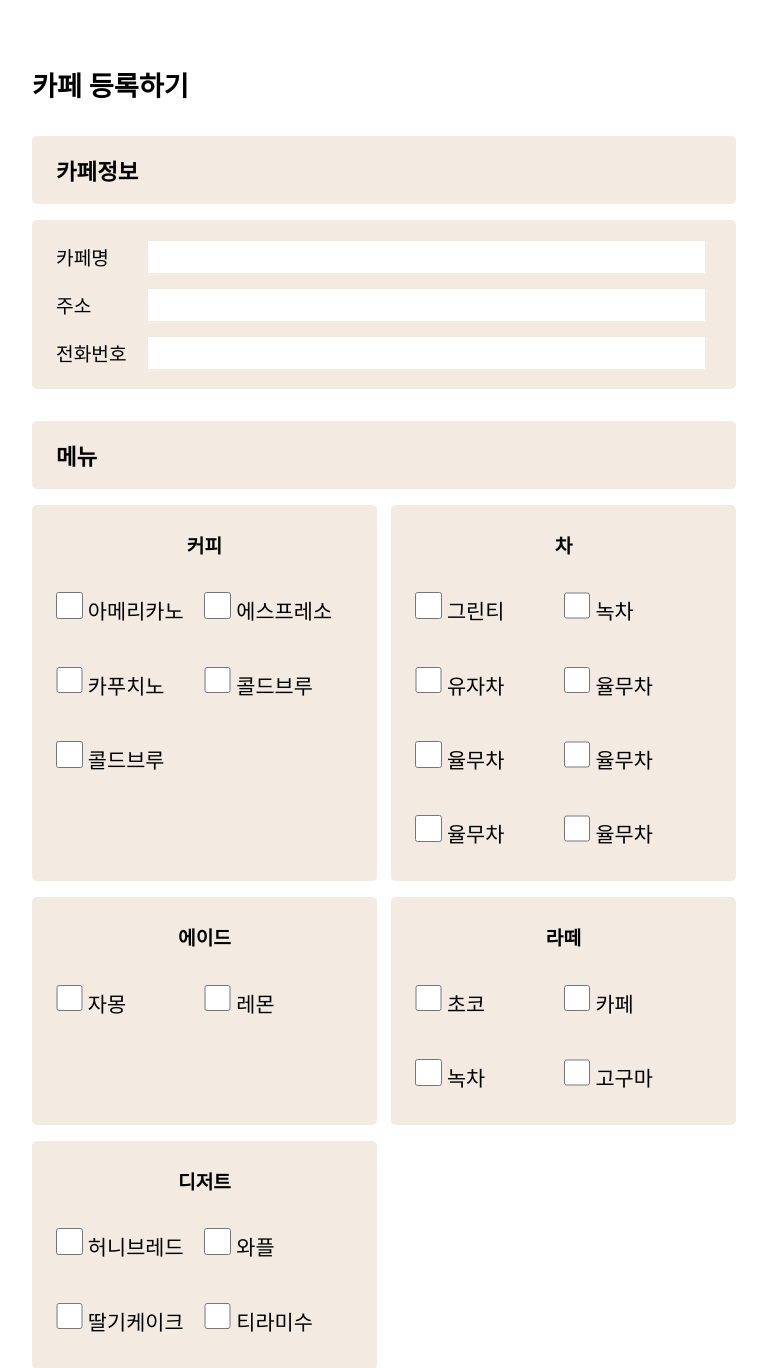
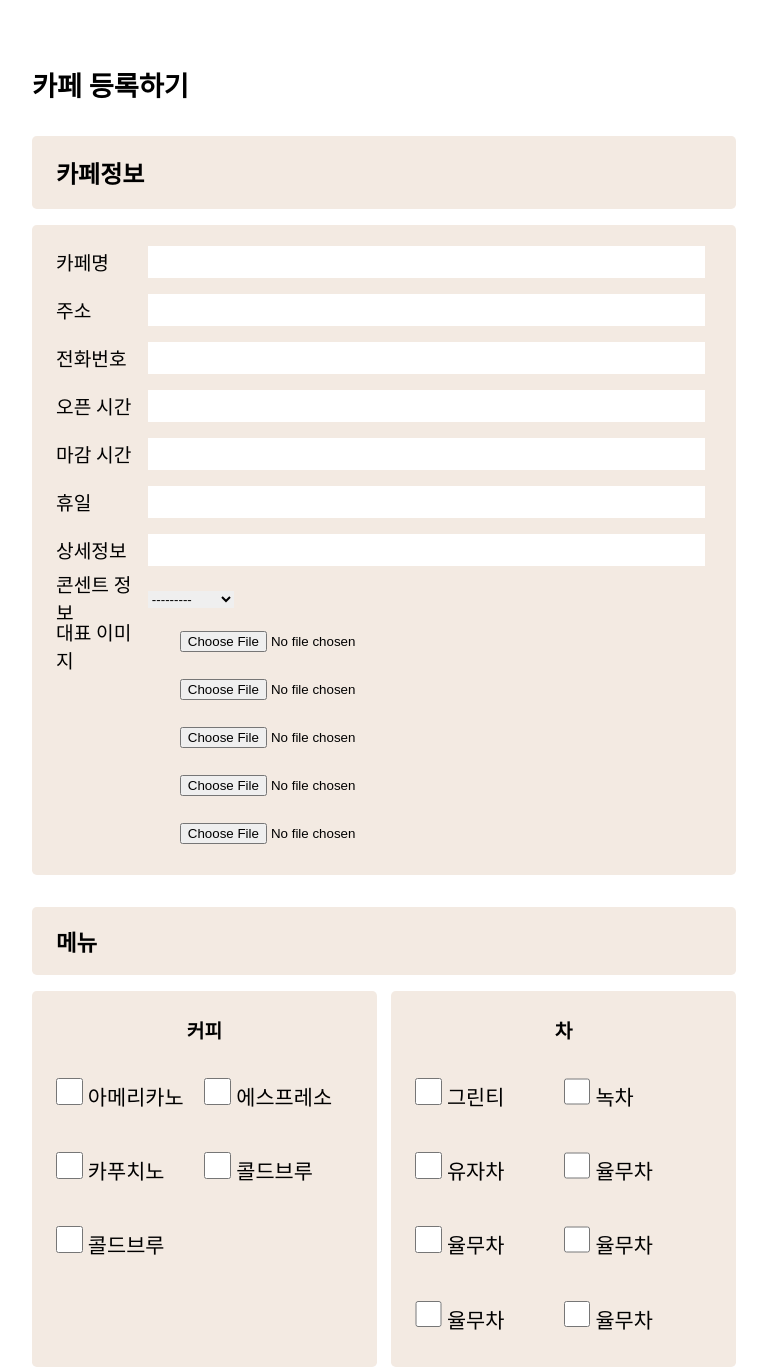
Before and after one commit to seojeongyeon/FFC, a Django app: page /write/ in a window 1280 px wide. Shown: the part 80-1448 px from the top of the page, without its empty margins (256-1023 px from the left). Run offline with Django 3.2, Linux system fonts and the light colour scheme.

Commit message:
카페 등록 모델 수정

```diff
--- a/ffcapp/models.py
+++ b/ffcapp/models.py
@@ -6,12 +6,12 @@ from django.core.validators import MinValueValidator,MaxValueValidator
 class Cafe(models.Model):
     # id = models.AutoField(primary_key=True)
     name = models.CharField(max_length=20, null=True)
-    address = models.TextField(null=True)
+    address = models.CharField(max_length=150, null=True)
     phonenumber = models.CharField(max_length=20,null=True)
     start_time = models.TimeField('start_time',null=True)
     end_time = models.TimeField('end_time',null=True)
     holiday = models.CharField(max_length=27,null=True)
-    content = models.TextField(null=True) #태그
+    content = models.CharField(max_length=1500, null=True) #태그
     menu = models.ImageField(upload_to='images/',null=True, blank = True)
     choice = (
         ('yes', '있음'),
--- a/ffcapp/templates/search.html
+++ b/ffcapp/templates/search.html
@@ -26,7 +26,7 @@
                 {% for cafe in cafes%}
                     <article class="card">
                         <h3 class="hidden">카페 정보</h3>
-                        <a href="{% url 'datail' cafe.id%}" class="flex sb">
+                        <a href="{% url 'detail' cafe.id%}" class="flex sb">
                             <div><img src="{{ cafe.mainimage.url}}" alt=""></div>
                             <div>
                                 <div class="card_name">{{ cafe.name }}</div>
--- a/ffcapp/templates/write.html
+++ b/ffcapp/templates/write.html
@@ -9,19 +9,61 @@
     <main class="container">
         <h1>카페 등록하기</h1>
         <section>
+            <form method='POST' action="{% url 'write'%}" enctype="multipart/form-data" >
+            {% csrf_token %}
             <h2 class="boxing">카페정보</h2>
             <div class="info_box boxing">
                 <div class="flex">
                     <div><label for="">카페명</label></div>
-                    <div><input type="text"></div>
+                    <div>{{form.name}}</div>
                 </div>
                 <div class="flex">
                     <div><label for="">주소</label></div>
-                    <div><input type="text"></div>
+                    <div>{{form.address}}</div>
                 </div>
                 <div class="flex">
                     <div><label for="">전화번호</label></div>
-                    <div><input type="text"></div>
+                    <div>{{form.phonenumber}}</div>
+                </div>
+                <div class="flex">
+                    <div><label for="">오픈 시간</label></div>
+                    <div>{{form.start_time}}</div>
+                </div>
+                <div class="flex">
+                    <div><label for="">마감 시간</label></div>
+                    <div>{{form.end_time}}</div>
+                </div>
+                <div class="flex">
+                    <div><label for="">휴일</label></div>
+                    <div>{{form.holiday}}</div>
+                </div>
+                <div class="flex">
+                    <div><label for="">상세정보</label></div>
+                    <div>{{form.content}}</div>
+                </div>
+                <div class="flex">
+                    <div><label for="">콘센트 정보</label></div>
+                    <div >{{form.socket}}</div>
+                </div>
+                <div class="flex">
+                    <div><label for="">대표 이미지</label></div>
+                    <div>{{form.mainimage}}</div>
+                </div>
+                <div class="flex">
+                    <div><label for=""></label></div>
+                    <div>{{form.image1}}</div>
+                </div>
+                <div class="flex">
+                    <div><label for=""></label></div>
+                    <div>{{form.image2}}</div>
+                </div>
+                <div class="flex">
+                    <div><label for=""></label></div>
+                    <div>{{form.image3}}</div>
+                </div>
+                <div class="flex">
+                    <div><label for=""></label></div>
+                    <div>{{form.image4}}</div>
                 </div>
             </div>
 
@@ -116,6 +158,7 @@
                 </article>
             </div>
         </section>
+        <input class="btn btn-dark" type="submit" value="등록하기">
         </form>
         </section>
     </main>
```
Also changed, not shown: db.sqlite3, media/images/after_order_25S7TbI.jpg (added), media/images/after_order_2gikTv6.jpg (added).
